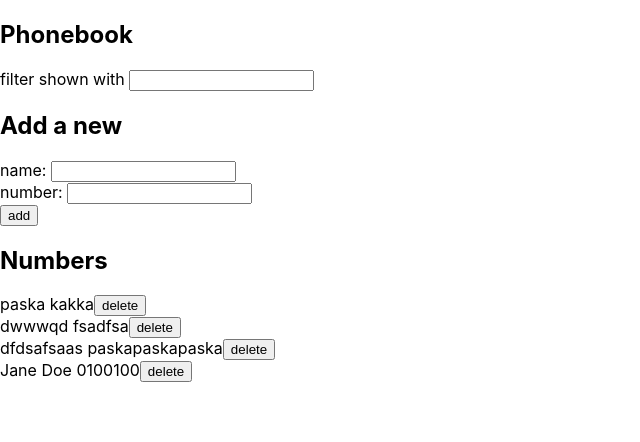
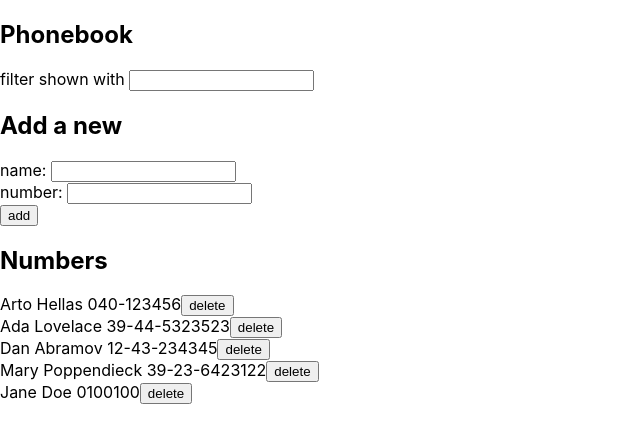
Before and after one commit to evahteri/Full-Stack-Open, a React (Create React App) app in the folder Osa2/puhelinluettelo/: page / in a window 1280 px wide. Shown: the top 442 px of the page, without its empty margins (0-640 px from the left). Built offline with nearby package versions, Linux system fonts and the light colour scheme; data requests are answered from the project's data file.

Commit message:
2.17 done

```diff
--- a/Osa2/puhelinluettelo/db.json
+++ b/Osa2/puhelinluettelo/db.json
@@ -1,19 +1,24 @@
 {
   "persons": [
     {
-      "name": "paska",
-      "number": "kakka",
-      "id": 14
+      "name": "Arto Hellas",
+      "number": "040-123456",
+      "id": 1
     },
     {
-      "name": "dwwwqd",
-      "number": "fsadfsa",
-      "id": 15
+      "name": "Ada Lovelace",
+      "number": "39-44-5323523",
+      "id": 2
     },
     {
-      "name": "dfdsafsaas",
-      "number": "paskapaskapaska",
-      "id": 16
+      "name": "Dan Abramov",
+      "number": "12-43-234345",
+      "id": 3
+    },
+    {
+      "name": "Mary Poppendieck",
+      "number": "39-23-6423122",
+      "id": 4
     }
   ]
 }
--- a/Osa2/puhelinluettelo/src/App.js
+++ b/Osa2/puhelinluettelo/src/App.js
@@ -87,6 +87,12 @@
       setPersons(persons.filter(p => p.id !== person.id))
     }
     )
+    setSuccessMessage(
+      `${newName} edited successfully!`
+    )
+    setTimeout( () => {
+      setSuccessMessage(null)
+    }, 5000 )
   }
 
 
```
